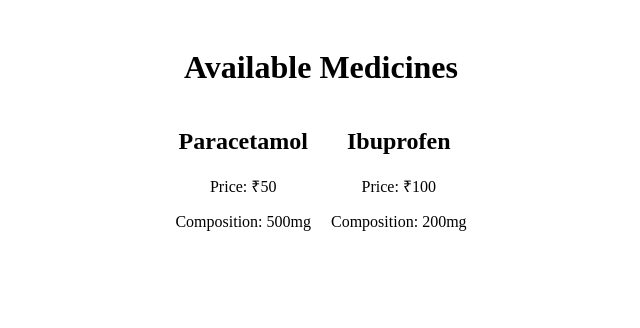
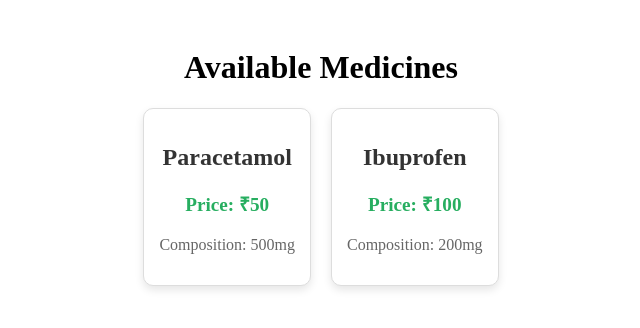
Before and after one commit to angela479/medicine, a Next.js app: page /medicines in a window 1280 px wide. Shown: the top 328 px of the page, without its empty margins (319-959 px from the left). Built offline with nearby package versions, Linux system fonts and the light colour scheme.

Commit message:
Modified again

```diff
--- a/styles/MedicineCard.module.css
+++ b/styles/MedicineCard.module.css
@@ -0,0 +1,32 @@
+.card {
+    background: #ffffff;
+    border: 1px solid #ddd;
+    border-radius: 10px;
+    padding: 15px;
+    text-align: center;
+    box-shadow: 0px 4px 8px rgba(0, 0, 0, 0.1);
+    transition: transform 0.2s ease-in-out, box-shadow 0.2s ease-in-out;
+  }
+
+  .card:hover {
+    transform: translateY(-5px);
+    box-shadow: 0px 6px 12px rgba(0, 0, 0, 0.2);
+  }
+
+  .title {
+    font-size: 1.5rem;
+    color: #333;
+    margin-bottom: 10px;
+  }
+
+  .price {
+    font-size: 1.2rem;
+    color: #27ae60;
+    font-weight: bold;
+  }
+
+  .composition {
+    font-size: 1rem;
+    color: #666;
+    margin-top: 5px;
+  }
```
